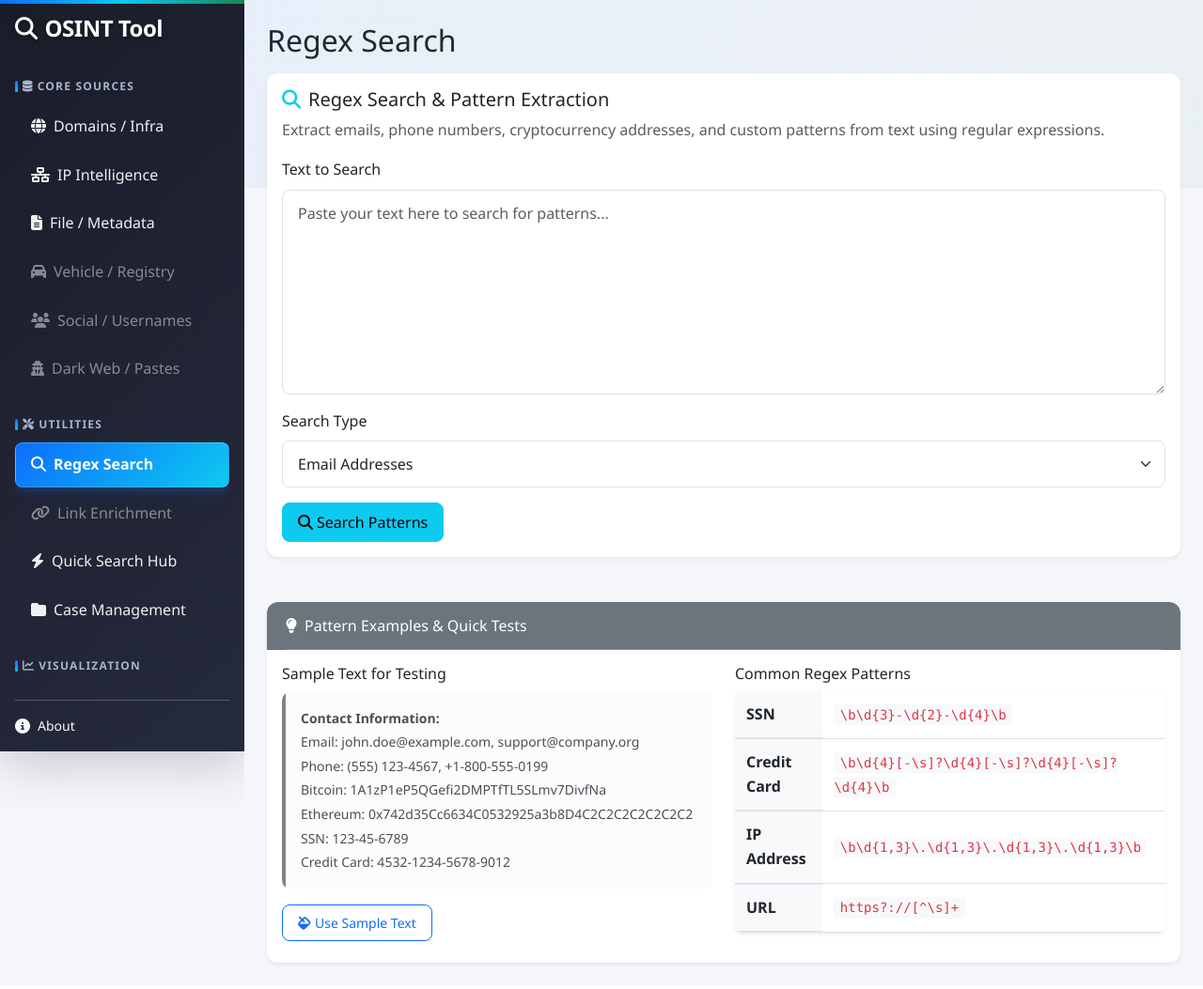
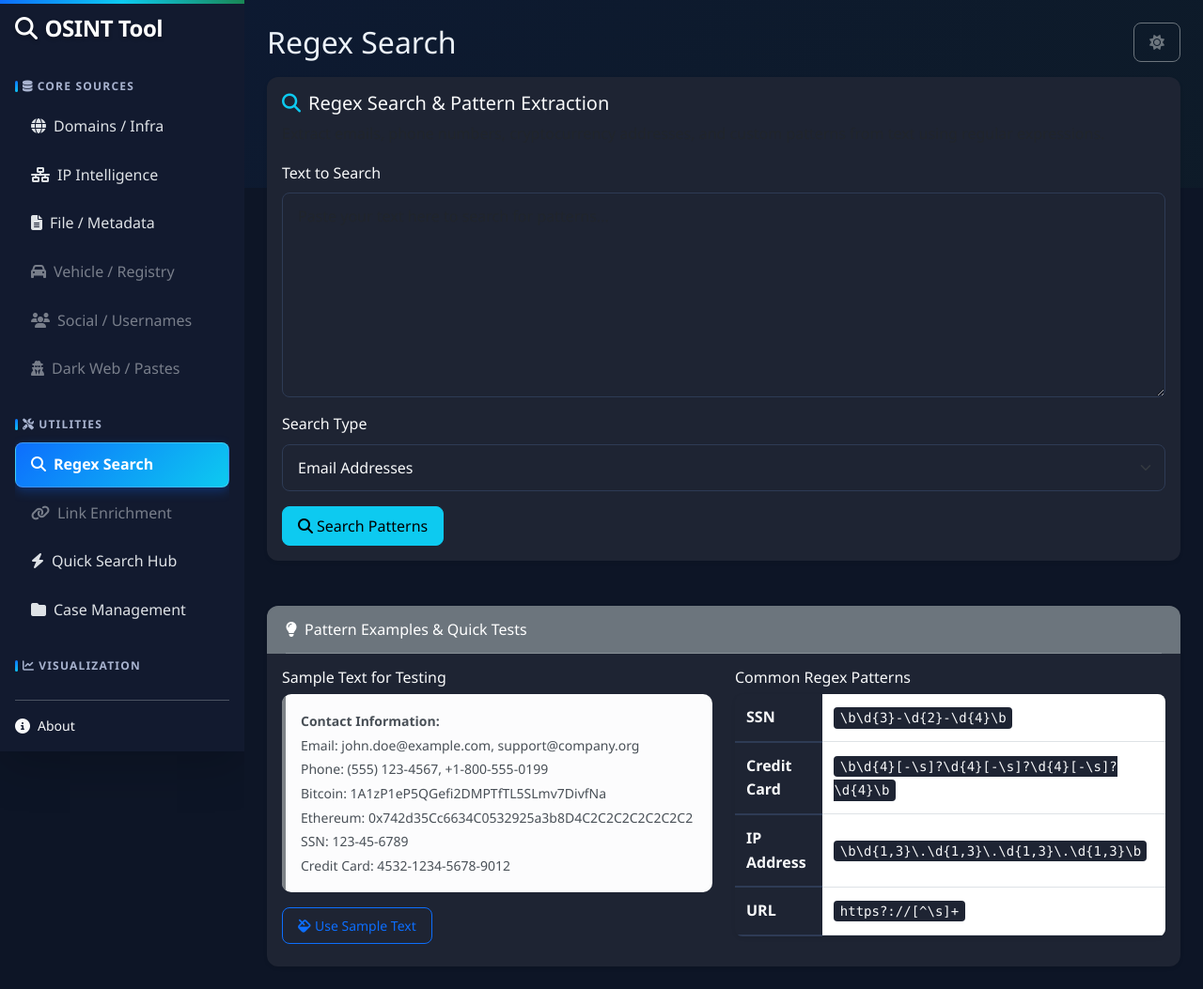
Before and after one commit to AhmedSherifRashwan/portable-osint-toolkit, a Flask app: page /regex-search in a window 1280 px wide. Shown: the whole page at 94% size. Before the commit the page ends 1029 px from the top, so only its background shows below. Run offline with Flask 3, Linux system fonts and the light colour scheme.

Commit message:
fixed dark mode feature and styling

```diff
--- a/static/style.css
+++ b/static/style.css
@@ -5,15 +15,18 @@
   --info: #0dcaf0;
   --warning: #ffc107;
   --danger: #dc3545;
-  --light: #f8f9fa;
-  --dark: #212529;
+  /* Dark theme is the default.  Use dark colours for backgrounds and light
+     colours for text.  These values are overridden in `.light-mode` for
+     the bright theme. */
+  --light: #1e2433;
+  --dark: #f8f9fa;
 
-  --sidebar-bg: #1a1d29;
-  --sidebar-hover: #2d3142;
-  --sidebar-active: #3d4465;
-  --content-bg: #f5f6fa;
-  --text-light: #f0f0f0;
-  --border-color: #dee2e6;
+  --sidebar-bg: #121a2f;
+  --sidebar-hover: #1b2340;
+  --sidebar-active: #24304f;
+  --content-bg: #0d1526;
+  --text-light: #dee2e6;
+  --border-color: #2e3b55;
 
   --shadow-sm: 0 0.125rem 0.25rem rgba(0, 0, 0, 0.075);
   --shadow: 0 0.5rem 1rem rgba(0, 0, 0, 0.15);
@@ -22,6 +35,14 @@
   --transition-fast: 0.15s ease-in-out;
   --transition-normal: 0.3s ease-in-out;
   --transition-slow: 0.5s ease-in-out;
+
+  /* Code block colours – these variables are used by the `code` selector
+     below.  Assigning them here allows us to override them for dark mode
+     without touching the element styles.  By default we use a light
+     background with dark text so that inline code and small snippets are
+     clearly legible on a light backdrop. */
+  --code-bg: var(--light);
+  --code-text: var(--dark);
 }
 
 /* Base Styles */
@@ -63,7 +84,9 @@ html {
 /* Sidebar Styles */
 .sidebar {
   width: 260px;
-  background: linear-gradient(135deg, var(--sidebar-bg) 0%, #252a3d 100%);
+  /* Use a solid background colour for the sidebar.  Removing the
+     gradient eliminates the white‑to‑grey effect noted by the user. */
+  background: var(--sidebar-bg);
   color: var(--text-light);
   height: 100vh;
   overflow: hidden;
@@ -192,6 +215,10 @@ html {
   transition: all var(--transition-normal);
   overflow: hidden;
   position: relative;
+  /* Use the light/dark variable for card backgrounds and text so that
+     cards invert cleanly when switching themes. */
+  background-color: var(--light);
+  color: var(--dark);
 }
 
 .card::before {
@@ -285,7 +312,10 @@ html {
   border: 1px solid var(--border-color);
   padding: 0.75rem 1rem;
   transition: all var(--transition-normal);
-  background-color: #fff;
+  /* Forms should follow the theme colours.  Use the same light/dark
+     variables that control cards and tables. */
+  background-color: var(--light);
+  color: var(--dark);
 }
 
 .form-control:focus, .form-select:focus {
@@ -346,9 +377,10 @@ html {
 }
 
 /* Code and Pre Enhancements */
+
 code {
-  background-color: var(--light);
-  color: var(--danger);
+  background-color: var(--code-bg);
+  color: var(--code-text);
   padding: 0.2rem 0.4rem;
   border-radius: 4px;
   font-size: 0.875em;
--- a/templates/base.html
+++ b/templates/base.html
@@ -14,7 +14,11 @@
     <!-- Sidebar -->
     <nav id="sidebar" class="sidebar d-flex flex-column flex-shrink-0 p-3">
       <div class="d-flex align-items-center mb-3">
-        <h4 class="mb-0 text-white"><i class="fas fa-search me-2"></i>OSINT Tool</h4>
+        <h4 class="mb-0">
+          <a href="{{ url_for('index') }}" class="text-white text-decoration-none">
+            <i class="fas fa-search me-2"></i>OSINT Tool
+          </a>
+        </h4>
         <!-- mobile close button (visible on small screens) -->
         <button id="closeSidebarBtn" class="btn btn-sm btn-outline-light ms-auto d-md-none" title="Close sidebar">
           <i class="fas fa-times"></i>
@@ -78,6 +82,12 @@
           <i class="fas fa-bars"></i>
         </button>
         <h2 class="mb-0">{{ title }}</h2>
+        <!-- Theme toggle button.  Placed on the right side of the page header. -->
+        <div class="ms-auto">
+          <button id="themeToggleBtn" class="btn btn-outline-secondary" type="button" title="Toggle dark/light mode">
+            <i id="themeIcon" class="fas fa-moon"></i>
+          </button>
+        </div>
       </div>
 
       {% block content %}{% endblock %}
@@ -119,6 +129,41 @@
         link.classList.add('active');
       }
     });
+
+    // Theme toggle logic
+    document.addEventListener('DOMContentLoaded', () => {
+      const toggleBtn = document.getElementById('themeToggleBtn');
+      const themeIcon = document.getElementById('themeIcon');
+      if (!toggleBtn || !themeIcon) return;
+      // Determine initial theme from storage.  Dark theme is the default.
+      const saved = localStorage.getItem('theme');
+      if (saved === 'light') {
+        document.body.classList.add('light-mode');
+        // show moon icon to indicate user can switch back to dark
+        themeIcon.classList.remove('fa-sun');
+        themeIcon.classList.add('fa-moon');
+      } else {
+        // default dark theme; show sun icon to indicate light mode is available
+        themeIcon.classList.remove('fa-moon');
+        themeIcon.classList.add('fa-sun');
+      }
+      toggleBtn.addEventListener('click', () => {
+        const currentlyLight = document.body.classList.contains('light-mode');
+        if (currentlyLight) {
+          // switch to dark theme
+          document.body.classList.remove('light-mode');
+          localStorage.setItem('theme', 'dark');
+          themeIcon.classList.remove('fa-moon');
+          themeIcon.classList.add('fa-sun');
+        } else {
+          // switch to light theme
+          document.body.classList.add('light-mode');
+          localStorage.setItem('theme', 'light');
+          themeIcon.classList.remove('fa-sun');
+          themeIcon.classList.add('fa-moon');
+        }
+      });
+    });
   </script>
 </body>
 </html>
--- a/templates/domains.html
+++ b/templates/domains.html
@@ -73,7 +73,7 @@
             <i class="fas fa-code me-1"></i>Show Raw WHOIS
           </button>
           <div id="rawWhois" class="collapse mt-2">
-            <pre class="bg-light p-2 rounded" style="white-space: pre-wrap; font-size: .8rem; max-height: 300px; overflow-y: auto;">{{ whois_data.raw }}</pre>
+            <pre class="p-2 rounded" style="white-space: pre-wrap; font-size: .8rem; max-height: 300px; overflow-y: auto;">{{ whois_data.raw }}</pre>
           </div>
         {% endif %}
       </div>
@@ -109,7 +109,7 @@
             <i class="fas fa-code me-1"></i>Show Raw JSON
           </button>
           <div id="rawRdap" class="collapse mt-2">
-            <pre class="bg-light p-2 rounded" style="white-space: pre-wrap; font-size: .8rem; max-height: 300px; overflow-y: auto;">{{ rdap_result | tojson(indent=2) }}</pre>
+            <pre class="p-2 rounded" style="white-space: pre-wrap; font-size: .8rem; max-height: 300px; overflow-y: auto;">{{ rdap_result | tojson(indent=2) }}</pre>
           </div>
         {% endif %}
       </div>
--- a/templates/ip_intelligence.html
+++ b/templates/ip_intelligence.html
@@ -67,7 +67,7 @@
             <i class="fas fa-code me-1"></i>Show Raw JSON
           </button>
           <div id="rawIpData" class="collapse mt-2">
-            <pre class="bg-light p-2 rounded" style="white-space: pre-wrap; font-size: .8rem; max-height: 300px; overflow-y: auto;">{{ ip_data | tojson(indent=2) }}</pre>
+            <pre class="p-2 rounded" style="white-space: pre-wrap; font-size: .8rem; max-height: 300px; overflow-y: auto;">{{ ip_data | tojson(indent=2) }}</pre>
           </div>
         {% endif %}
       </div>
--- a/templates/regex_search.html
+++ b/templates/regex_search.html
@@ -85,7 +85,7 @@
               </h6>
               {% for addr in results.bitcoin %}
                 <div class="mb-2">
-                  <code class="d-block p-2 bg-light rounded">{{ addr }}</code>
+                  <code class="d-block p-2 rounded">{{ addr }}</code>
                   <small class="text-muted">
                     <a href="https://blockchair.com/bitcoin/address/{{ addr }}" target="_blank" class="text-decoration-none">
                       <i class="fas fa-external-link-alt me-1"></i>View on Blockchair
@@ -104,7 +104,7 @@
               </h6>
               {% for addr in results.ethereum %}
                 <div class="mb-2">
-                  <code class="d-block p-2 bg-light rounded">{{ addr }}</code>
+                  <code class="d-block p-2 rounded">{{ addr }}</code>
                   <small class="text-muted">
                     <a href="https://etherscan.io/address/{{ addr }}" target="_blank" class="text-decoration-none">
                       <i class="fas fa-external-link-alt me-1"></i>View on Etherscan
@@ -131,7 +131,7 @@
             <div class="row">
               {% for result in results %}
                 <div class="col-md-6 col-lg-4 mb-2">
-                  <code class="d-block p-2 bg-light rounded">{{ result }}</code>
+                  <code class="d-block p-2 rounded">{{ result }}</code>
                 </div>
               {% endfor %}
             </div>
```
Also changed, not shown: other parts of static/style.css (+62 -2 lines).
